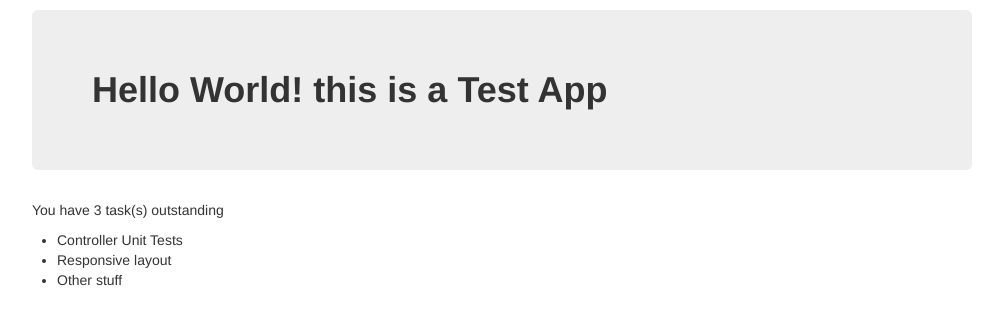
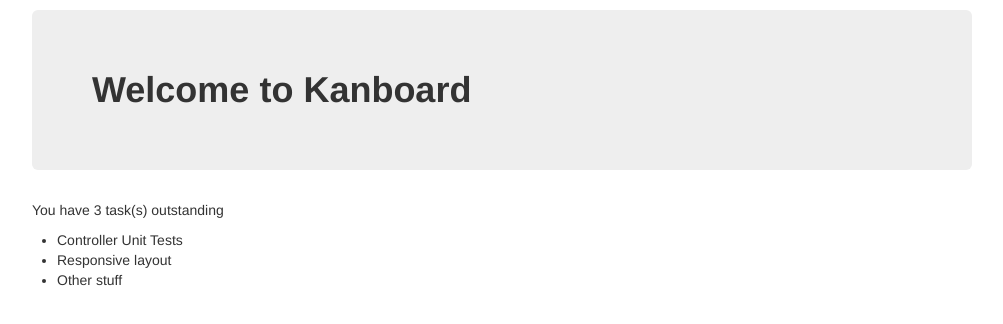
Before and after one commit to simoncrabtree/yoyo2, a website: page app/index.html in a window 1280 px wide. Shown: the whole page, without its empty margins (138-1141 px from the left). Drawn offline with Linux system fonts and the light colour scheme.

Commit message:
Refactoring names etc

```diff
--- a/app/index.html
+++ b/app/index.html
@@ -17,7 +17,7 @@
 </head>
 <body ng-app='app' ng-controller='AppController' id="ng-app">
 <div class='container'>
-    <h1 class='hero-unit' ng-bind='greeting'></h1>
+    <h1 class='hero-unit' ng-bind='heading'></h1>
     <div ui-view></div>
 </div>
 </body>
--- a/app/js/app.js
+++ b/app/js/app.js
@@ -1,7 +1,7 @@
 angular.module('app', ['ui.compat']);
 
 angular.module('app').value('model', {
-    title: "a Test App",
+    appName: "Kanboard",
     tasks: [
         {id: '1', description: 'Controller Unit Tests'},
         {id: '2', description: 'Responsive layout'},
--- a/app/js/controllers/AppController.js
+++ b/app/js/controllers/AppController.js
@@ -1,6 +1,6 @@
 angular.module('app').controller('AppController', function (model, $scope, $state) {
     $state.transitionTo('home');
-    $scope.greeting = 'Hello World! this is ' + model.title;
+    $scope.heading =  'Welcome to ' + model.appName;
     $scope.taskCount = model.tasks ? model.tasks.length : 0;
     $scope.tasks = model.tasks;
     if ($scope.tasks) {
```
Also changed, not shown: test/spec/applicationControllerSpec.js (+3 -3 lines).
